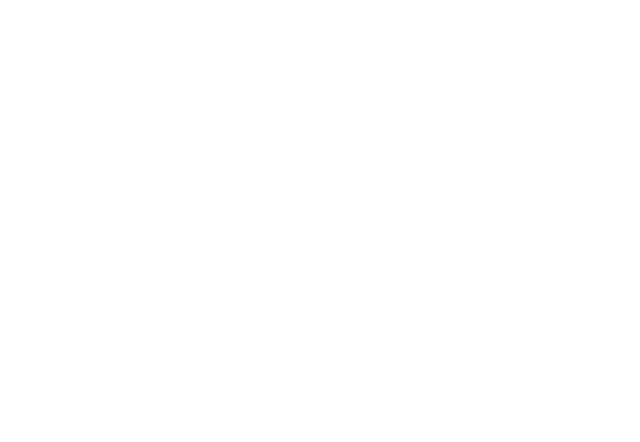
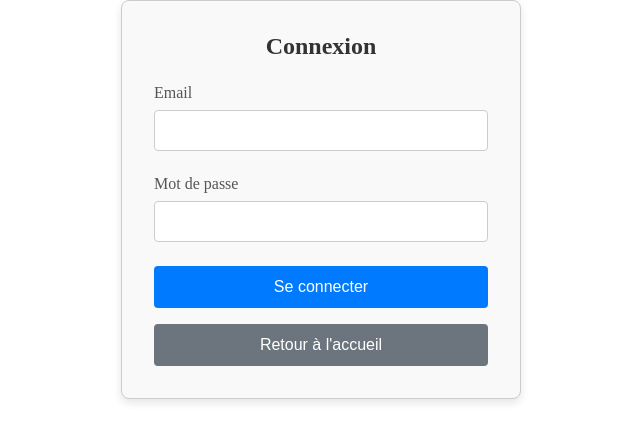
Before and after one commit to Adrienraynaudd/bibliotechnator3000, an Angular app in the folder App/: page /login in a window 1280 px wide. Before the commit this address led to /. Shown: the top 442 px of the page, without its empty margins (319-959 px from the left). Built offline with nearby package versions, Linux system fonts and the light colour scheme.

Commit message:
feat: login page added

```diff
--- a/App/src/app/app.routes.ts
+++ b/App/src/app/app.routes.ts
@@ -2,10 +2,12 @@ import { Routes } from '@angular/router';
 import { HomeComponent } from './pages/home/home.component';
 import { LibraryComponent } from './pages/library/library.component';
 import { QuizComponent } from './pages/quiz/quiz.component';
+import { LoginComponent } from './pages/login/login.component';
 
 export const routes: Routes = [
   { path: '', redirectTo: '/home', pathMatch: 'full' },
   { path: 'home', component: HomeComponent },
   { path: 'library', component: LibraryComponent },
   { path: 'quiz', component: QuizComponent },
+  { path: 'login', component: LoginComponent },
 ];
--- a/App/src/app/pages/login/login.component.html
+++ b/App/src/app/pages/login/login.component.html
@@ -11,6 +11,7 @@
     </div>
     <button type="submit" class="btn">Se connecter</button>
   </form>
+  <button class="btn btn-secondary" routerLink="/home">Retour à l'accueil</button>
 </div>
 
 <style>
@@ -20,22 +21,57 @@
     padding: 2rem;
     border: 1px solid #ccc;
     border-radius: 8px;
+    box-shadow: 0 4px 8px rgba(0, 0, 0, 0.1);
+    background-color: #f9f9f9;
+  }
+
+  .login-container h2 {
+    text-align: center;
+    margin-bottom: 1.5rem;
+    color: #333;
   }
 
   .form-group {
-    margin-bottom: 1rem;
+    margin-bottom: 1.5rem;
+  }
+
+  .form-group label {
+    display: block;
+    margin-bottom: 0.5rem;
+    color: #555;
+  }
+
+  .form-group input {
+    width: 100%;
+    padding: 0.75rem;
+    border: 1px solid #ccc;
+    border-radius: 4px;
+    box-sizing: border-box;
   }
 
   .btn {
-    display: inline-block;
-    padding: 0.5rem 1rem;
+    display: block;
+    width: 100%;
+    padding: 0.75rem;
     background-color: #007bff;
     color: white;
-    text-decoration: none;
+    text-align: center;
+    border: none;
     border-radius: 4px;
+    cursor: pointer;
+    font-size: 1rem;
+    margin-top: 1rem;
   }
 
   .btn:hover {
     background-color: #0056b3;
   }
+
+  .btn-secondary {
+    background-color: #6c757d;
+  }
+
+  .btn-secondary:hover {
+    background-color: #5a6268;
+  }
 </style>
--- a/App/src/app/pages/login/login.component.ts
+++ b/App/src/app/pages/login/login.component.ts
@@ -1,12 +1,13 @@
 // src/app/pages/login/login.component.ts
 import { Component } from '@angular/core';
-import { Router } from '@angular/router';
+import {Router, RouterLink} from '@angular/router';
 import {FormsModule} from '@angular/forms';
 
 @Component({
   selector: 'app-login',
   imports: [
-    FormsModule
+    FormsModule,
+    RouterLink
   ],
   templateUrl: './login.component.html',
   styleUrls: ['./login.component.css']
```
